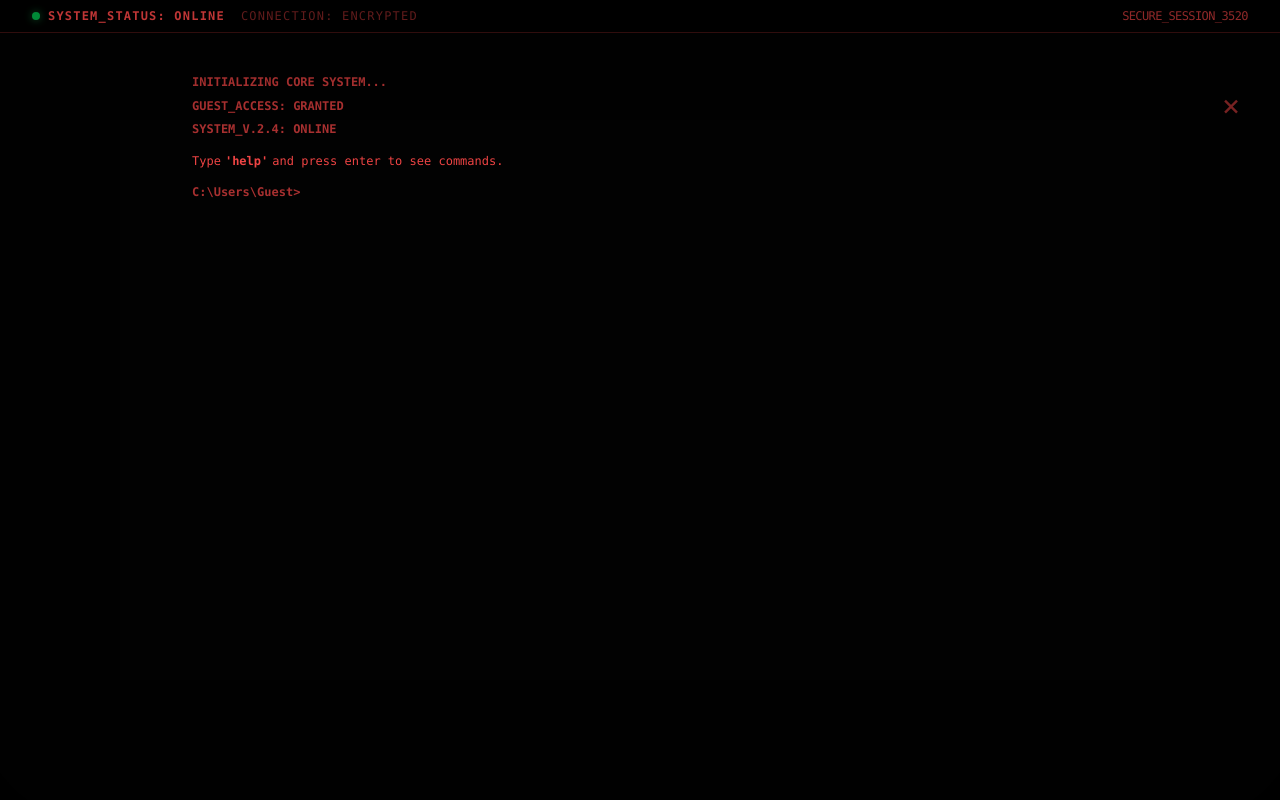
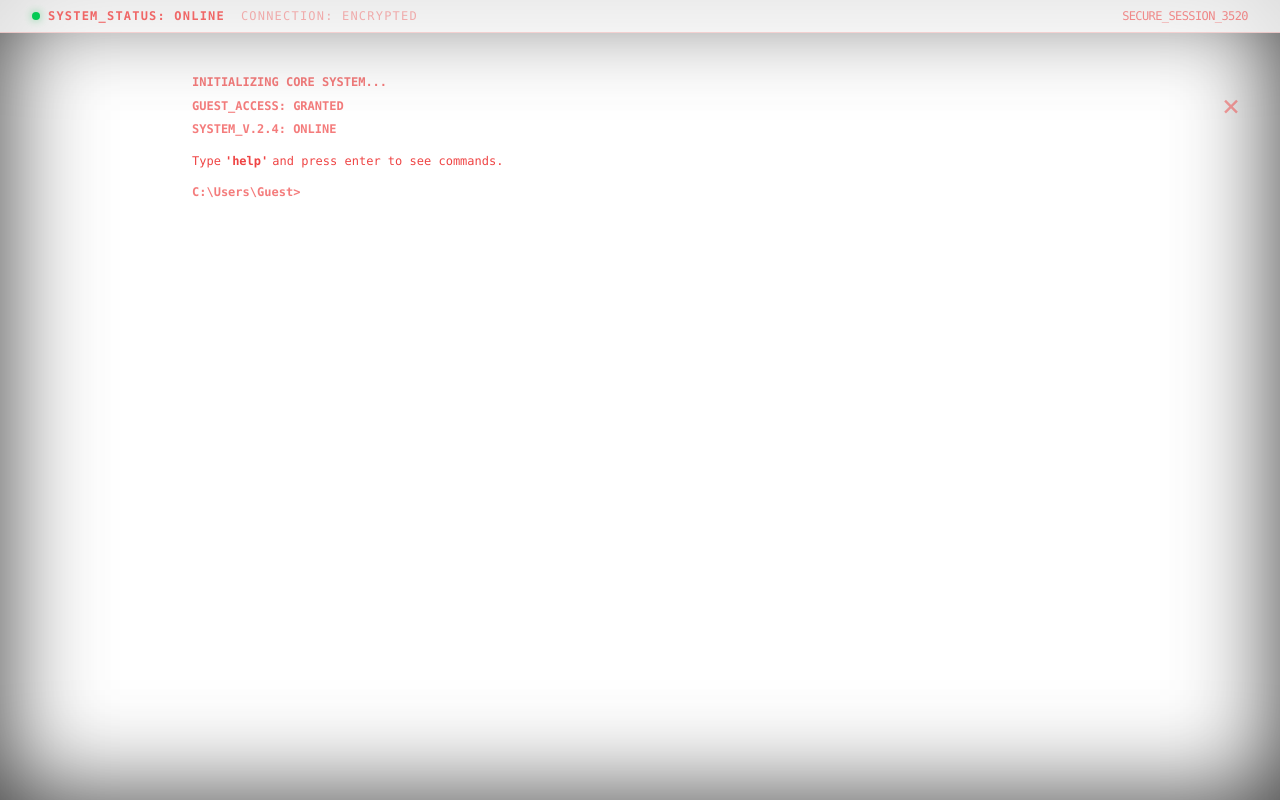
Before and after one commit to ashutosh-moharana/portfolio, a React (Vite) app: page /terminal in a window 1280 px wide. Built offline with nearby package versions, Linux system fonts and the light colour scheme.

Commit message:
feat: Add loading delays to button and fix initial load time

```diff
--- a/index.html
+++ b/index.html
@@ -1,16 +1,25 @@
 <!doctype html>
-<html lang="en" data-theme="dark">
+<html lang="en">
 
 <head>
   <meta charset="UTF-8" />
   <link rel="icon" href="/favicon.ico" type="image/x-icon">
   <meta name="viewport" content="width=device-width, initial-scale=1.0" />
+  <!-- Apply theme BEFORE React loads to prevent flash -->
+  <script>
+    (function() {
+      if (!window.matchMedia('(prefers-color-scheme: dark)').matches) {
+        document.documentElement.classList.add('light');
+      }
+    })();
+  </script>
 
   <!-- Google Fonts: Bebas Neue for Marvel Cinematic feel -->
   <link rel="preconnect" href="https://fonts.googleapis.com">
   <link rel="preconnect" href="https://fonts.gstatic.com" crossorigin>
   <link href="https://fonts.googleapis.com/css2?family=Bebas+Neue&family=Inter:wght@300;400;600;800&display=swap"
-    rel="stylesheet">
+    rel="stylesheet" media="print" onload="this.media='all'">
+  <noscript><link href="https://fonts.googleapis.com/css2?family=Bebas+Neue&family=Inter:wght@300;400;600;800&display=swap" rel="stylesheet"></noscript>
 
   <!-- Primary SEO -->
   <title>Ashutosh Moharana</title>
--- a/src/App.jsx
+++ b/src/App.jsx
@@ -2,6 +2,8 @@ import {
     useState,
     createContext,
     useEffect,
+    lazy,
+    Suspense,
 } from "react";
 import { Routes, Route } from "react-router-dom";
 
@@ -10,13 +12,15 @@ import Lenis from "lenis";
 import LandingPage from "./components/LandingPage";
 import About from "./components/About";
 import Projects from "./components/Projects";
-import Resources from "./components/Resources";
 import Contact from "./components/Contact";
 import CustomCursor from "./components/CustomCursor";
-import NotFound from "./components/NotFound";
-import HackerTyper from "./components/HackerTyper";
-import TerminalMode from "./components/TerminalMode";
 import BootSequence from "./components/BootSequence";
+
+// Lazy-loaded routes — only downloaded when the user navigates to them
+const Resources   = lazy(() => import("./components/Resources"));
+const TerminalMode = lazy(() => import("./components/TerminalMode"));
+const HackerTyper  = lazy(() => import("./components/HackerTyper"));
+const NotFound     = lazy(() => import("./components/NotFound"));
 
 // Create Lenis Context for smooth scrolling
 export const LenisContext = createContext();
@@ -28,8 +32,10 @@ function Portfolio() {
         () => !!sessionStorage.getItem("ash_boot_done")
     );
 
-    // Initialize Lenis smooth scrolling
+    // Initialize Lenis smooth scrolling — only after boot to avoid startup CPU contention
     useEffect(() => {
+        if (!booted) return; // wait until boot sequence is done
+
         const lenisInstance = new Lenis({
             duration: 1.2,
             easing: (t) => Math.min(1, 1.001 - Math.pow(2, -10 * t)),
@@ -43,14 +49,18 @@ function Portfolio() {
 
         setLenis(lenisInstance);
 
+        let rafId;
         function raf(time) {
             lenisInstance.raf(time);
-            requestAnimationFrame(raf);
+            rafId = requestAnimationFrame(raf);
         }
 
-        requestAnimationFrame(raf);
-        return () => lenisInstance.destroy();
-    }, []);
+        rafId = requestAnimationFrame(raf);
+        return () => {
+            cancelAnimationFrame(rafId);
+            lenisInstance.destroy();
+        };
+    }, [booted]);
 
     return (
         <LenisContext.Provider value={lenis}>
@@ -71,6 +81,7 @@ function App() {
     return (
         <DeviceProvider>
             <CustomCursor />
+            <Suspense fallback={<div className="min-h-screen bg-background" />}>
                 <Routes>
                     <Route path="/" element={<Portfolio />} />
                     <Route path="/resources" element={<Resources />} />
@@ -78,6 +89,7 @@ function App() {
                     <Route path="/hacker" element={<HackerTyper />} />
                     <Route path="*" element={<NotFound />} />
                 </Routes>
+            </Suspense>
         </DeviceProvider>
     );
 }
--- a/src/components/BootSequence.jsx
+++ b/src/components/BootSequence.jsx
@@ -40,7 +40,7 @@ const BootSequence = ({ onComplete }) => {
 
   return (
     <motion.div
-      className="fixed inset-0 z-[300] bg-[#020202] flex flex-col items-start justify-center px-8 md:px-24 font-mono select-none"
+      className="fixed inset-0 z-[300] bg-background flex flex-col items-start justify-center px-8 md:px-24 font-mono select-none"
       animate={{ opacity: exiting ? 0 : 1 }}
       transition={{ duration: 0.65, ease: "easeInOut" }}
     >
--- a/src/components/CustomCursor.jsx
+++ b/src/components/CustomCursor.jsx
@@ -1,7 +1,10 @@
 import { useState, useEffect } from "react";
 import { motion, AnimatePresence, useSpring } from "framer-motion";
+import { useDevice } from "../contexts/DeviceContext";
 
 const CustomCursor = () => {
+    const isMobile = useDevice();
+
     const [mousePosition, setMousePosition] = useState({ x: -100, y: -100 });
     const [isHovering, setIsHovering] = useState(false);
     const [isClicking, setIsClicking] = useState(false);
@@ -11,7 +14,11 @@ const CustomCursor = () => {
     const ringX = useSpring(-100, { stiffness: 150, damping: 20, mass: 0.1 });
     const ringY = useSpring(-100, { stiffness: 150, damping: 20, mass: 0.1 });
 
+    // Skip all logic and rendering on touch devices
+    const isMobileValue = isMobile;
+
     useEffect(() => {
+        if (isMobileValue) return; // no-op on mobile
         const updateMousePosition = (e) => {
             const x = e.clientX;
             const y = e.clientY;
@@ -56,6 +63,9 @@ const CustomCursor = () => {
             document.removeEventListener("mouseenter", handleMouseEnter);
         };
     }, [isVisible, ringX, ringY]);
+
+    // Don't render anything on touch devices — no cursor needed
+    if (isMobile) return null;
 
     return (
         <AnimatePresence>
--- a/src/components/HackerTyper.jsx
+++ b/src/components/HackerTyper.jsx
@@ -184,7 +184,7 @@ const HackerTyper = () => {
 
   return (
     <div
-      className="fixed inset-0 bg-[#09090b] z-50 overflow-hidden flex flex-col font-mono text-primary antialiased"
+      className="fixed inset-0 bg-background z-50 overflow-hidden flex flex-col font-mono text-primary antialiased"
       onClick={() => phase === "ready" && inputRef.current?.focus()}
     >
 
--- a/src/components/Resources.jsx
+++ b/src/components/Resources.jsx
@@ -87,6 +87,7 @@ const NoteRow = ({ resource, index }) => {
                         src={resource.imageUrl}
                         alt={resource.title}
                         className="w-full h-full object-cover transition-transform duration-500 group-hover:scale-110"
+                        loading="lazy"
                     />
                 ) : (
                     <div className={`w-full h-full flex items-center justify-center ${style.colorClass}`}>
--- a/src/components/TerminalMode.jsx
+++ b/src/components/TerminalMode.jsx
@@ -85,7 +85,7 @@ const TerminalMode = () => {
 
   return (
     <div
-      className="fixed inset-0 bg-[#020202] font-mono text-primary z-50 overflow-hidden flex flex-col antialiased selection:bg-primary/30"
+      className="fixed inset-0 bg-background font-mono text-primary z-50 overflow-hidden flex flex-col antialiased selection:bg-primary/30"
       style={{ height: `calc(100dvh - ${keyboardOffset}px)` }}
     >
 
@@ -93,7 +93,7 @@ const TerminalMode = () => {
       <div className="absolute inset-0 pointer-events-none z-[60] shadow-[inset_0_0_100px_rgba(0,0,0,0.8)]" />
 
       {/* Persistent Tactical Header */}
-      <div className="w-full bg-black/80 border-b border-primary/20 py-2 px-4 md:px-8 flex items-center justify-between z-[70] backdrop-blur-sm">
+      <div className="w-full bg-background/80 border-b border-primary/20 py-2 px-4 md:px-8 flex items-center justify-between z-[70] backdrop-blur-sm">
         <div className="flex items-center gap-4">
           <div className="flex items-center gap-2">
             <motion.div
--- a/src/contexts/ColorContext.jsx
+++ b/src/contexts/ColorContext.jsx
@@ -9,18 +9,25 @@ export const COLORS = {
 };
 
 export const ColorProvider = ({ children }) => {
-  const [theme, setTheme] = useState(() => {
-    const savedTheme = localStorage.getItem("portfolio-theme-mode");
-    if (savedTheme) return savedTheme;
-    return window.matchMedia('(prefers-color-scheme: dark)').matches ? 'dark' : 'light';
-  });
+  // Always initialize from system preference — no localStorage
+  const [theme, setTheme] = useState(() =>
+    window.matchMedia('(prefers-color-scheme: dark)').matches ? 'dark' : 'light'
+  );
 
   const [activeColor, setActiveColor] = useState(() => {
     const savedColor = localStorage.getItem("portfolio-theme-color");
     return (savedColor && COLORS[savedColor]) ? savedColor : "red";
   });
 
-  // When activeColor or theme changes, update CSS variables and mode classes globally
+  // Listen for OS-level theme changes and update automatically
+  useEffect(() => {
+    const mq = window.matchMedia('(prefers-color-scheme: dark)');
+    const handler = (e) => setTheme(e.matches ? 'dark' : 'light');
+    mq.addEventListener('change', handler);
+    return () => mq.removeEventListener('change', handler);
+  }, []);
+
+  // Apply theme class and color CSS variables to document
   useEffect(() => {
     const colorData = COLORS[activeColor];
 
@@ -35,14 +42,12 @@ export const ColorProvider = ({ children }) => {
       document.documentElement.style.setProperty("--heading-color", colorData.hex);
     }
 
-    localStorage.setItem("portfolio-theme-mode", theme);
+    // Only persist color preference, NOT theme (theme follows system)
     localStorage.setItem("portfolio-theme-color", activeColor);
   }, [activeColor, theme]);
 
   const changeColor = (colorKey) => {
-    if (COLORS[colorKey]) {
-      setActiveColor(colorKey);
-    }
+    if (COLORS[colorKey]) setActiveColor(colorKey);
   };
 
   const toggleTheme = () => {
@@ -50,10 +55,8 @@ export const ColorProvider = ({ children }) => {
   };
 
   const changeTheme = (mode) => {
-    if (mode === 'dark' || mode === 'light') {
-      setTheme(mode);
-    }
-  }
+    if (mode === 'dark' || mode === 'light') setTheme(mode);
+  };
 
   return (
     <ColorContext.Provider value={{ activeColor, changeColor, theme, toggleTheme, changeTheme, COLORS }}>
```
Also changed, not shown: public/ashmo.webp. Lines whose indentation alone changed are shown as unchanged.
